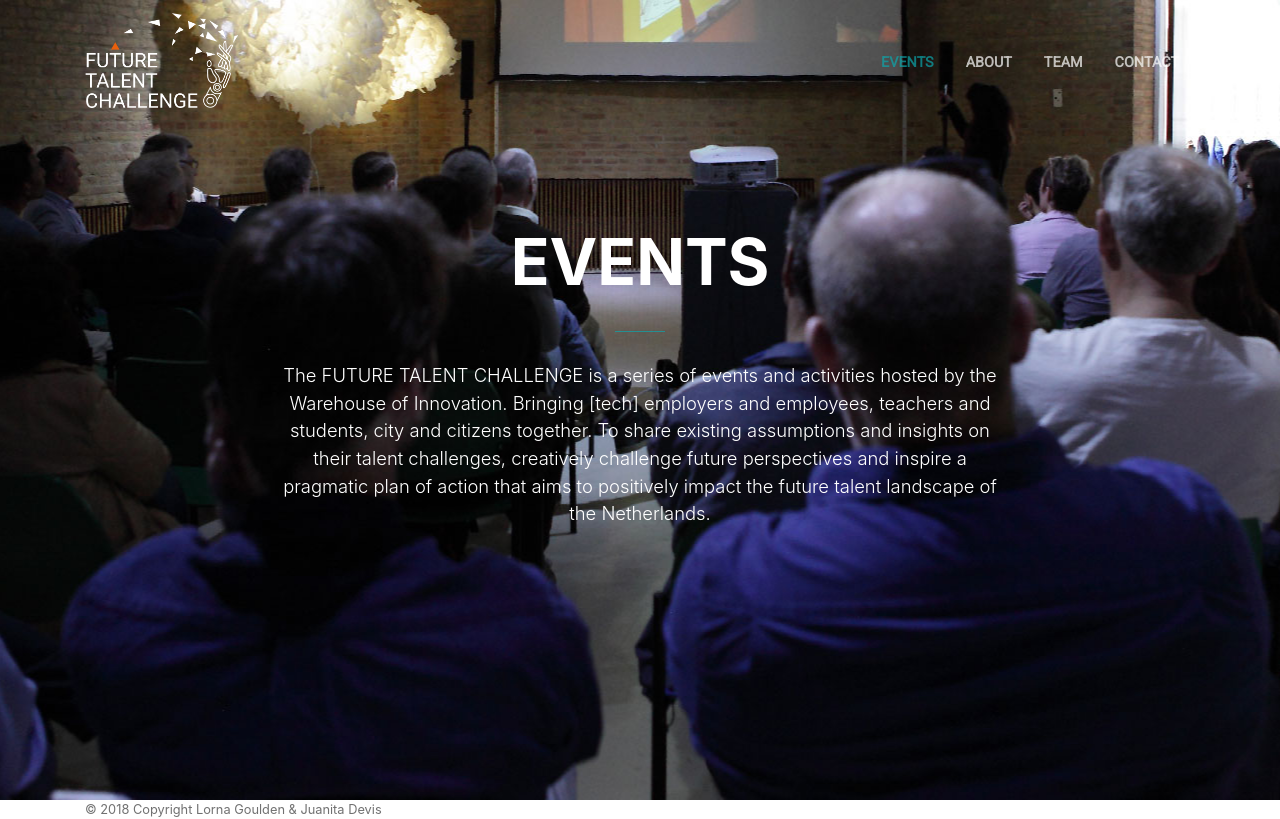
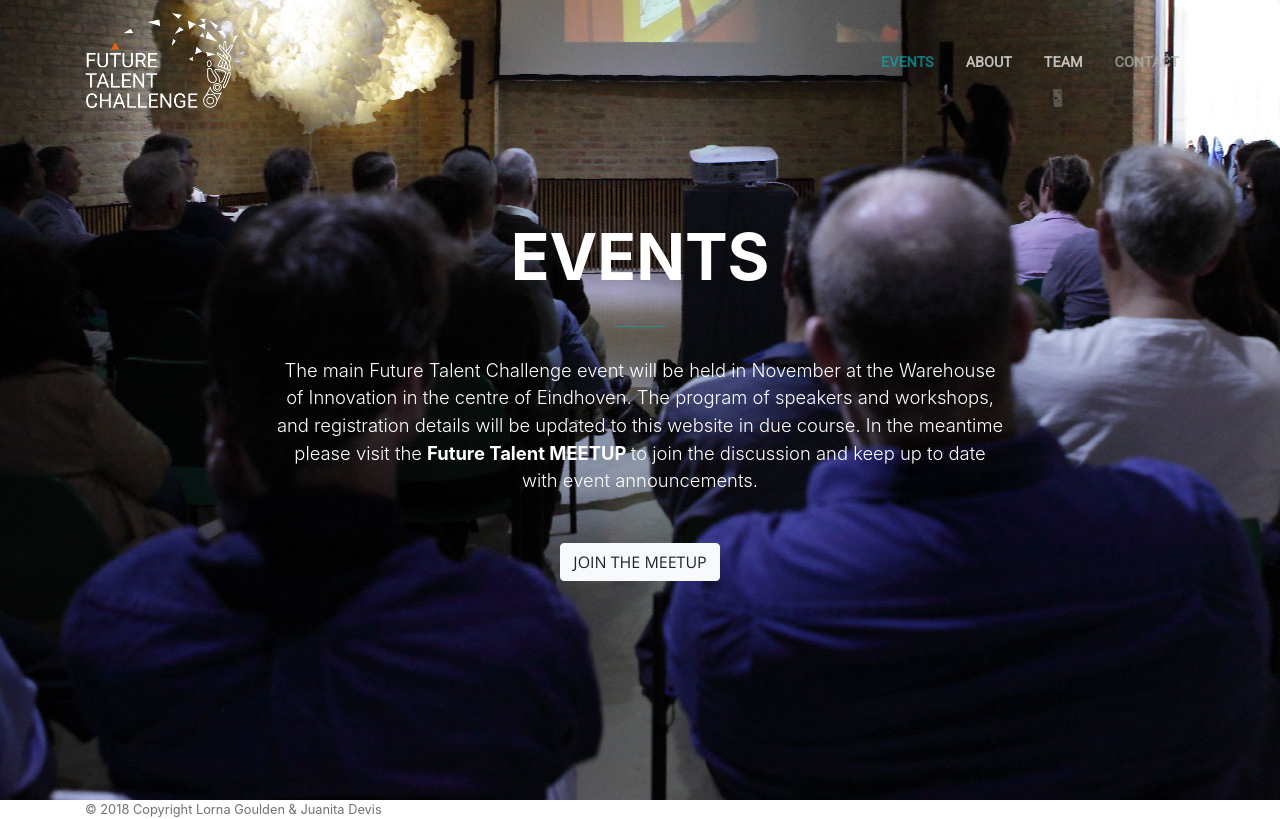
Before and after one commit to ladevis/futuretalentchallenge, a website with bundled scripts: page events.html in a window 1280 px wide. Built offline with nearby package versions, Linux system fonts and the light colour scheme.

Commit message:
Fixes #2 event page content and graphics

```diff
--- a/events.html
+++ b/events.html
@@ -51,7 +51,7 @@
             </li>
 
             <li class="nav-item">
-              <a class="nav-link js-scroll-trigger" href="index.html#contact">Contact</a>
+              <a class="nav-link js-scroll-trigger" style="filter: invert(30%)" href="index.html#contact">Contact</a>
             </li>
           </ul>
         </div>
@@ -69,9 +69,9 @@
             <hr class="cel-line">
           </div>
           <div class="col-lg-8 mx-auto">
-            <p class="mb-5">The FUTURE TALENT CHALLENGE is a series of events and activities hosted by the Warehouse of Innovation. Bringing [tech] employers and employees, teachers and students, city and citizens together. To share existing assumptions and insights on their talent challenges, creatively challenge future perspectives and inspire a pragmatic plan of action that aims to positively impact the future talent landscape of the Netherlands.</p>
+            <p class="mb-5">The main Future Talent Challenge event will be held in November at the Warehouse of Innovation in the centre of Eindhoven. The program of speakers and workshops, and registration details will be updated to this website in due course. In the meantime please visit the <span class="t-bold">Future Talent MEETUP </span>to join the discussion and keep up to date with event announcements. </p>
 
-            <!--<a class="btn btn-primary btn-xl js-scroll-trigger" href="#about">Find Out More</a>-->
+            <a class="btn btn-light btn-xl js-scroll-trigger" target="_blank" href="https://www.meetup.com/Future-Talent-Challenge/">Join the Meetup</a>
           </div>
         </div>
       </div>
```
Also changed, not shown: index.html (+1 -1 lines).
